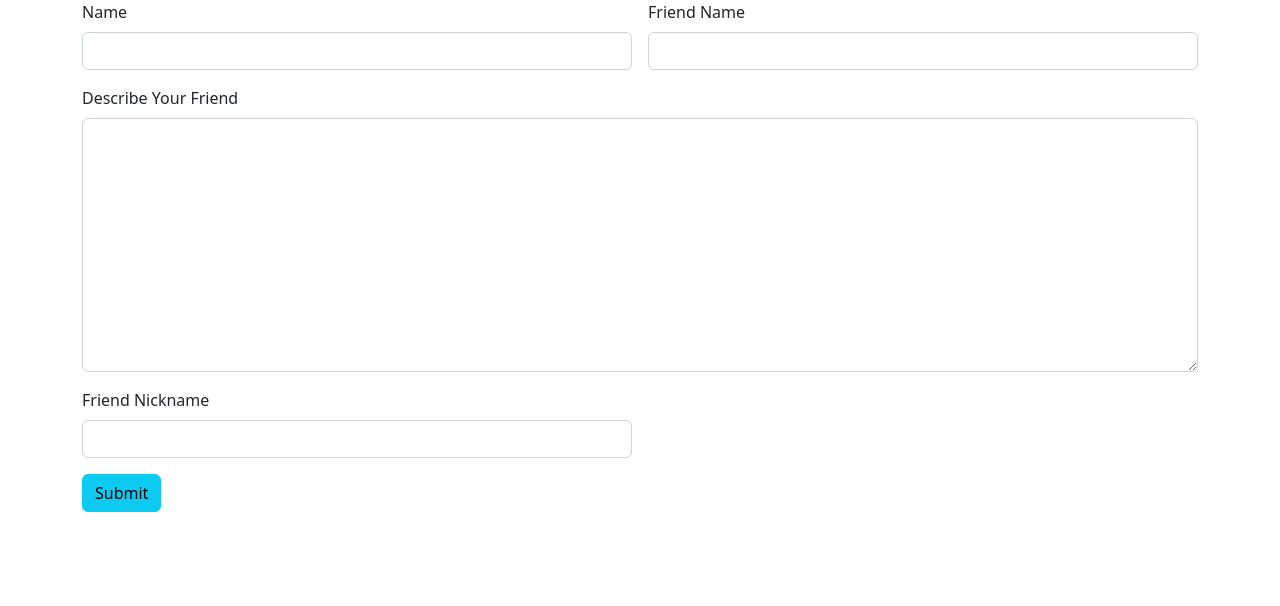
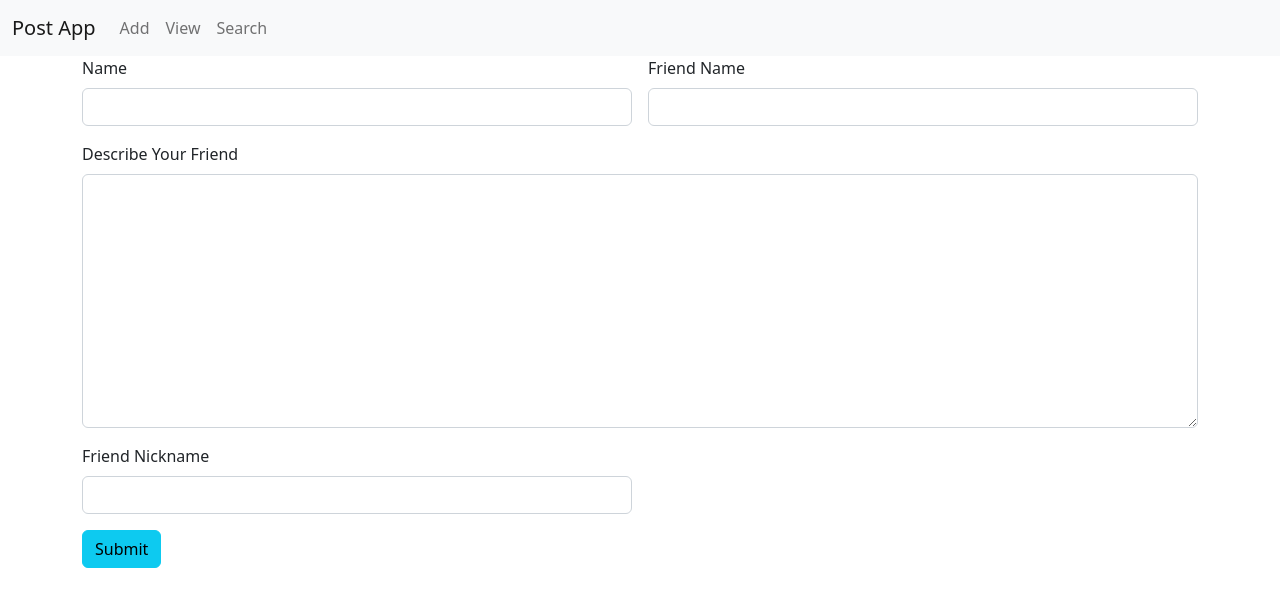
Before and after one commit to Asiyacm/Friend-Angular-App, an Angular app: page / in a window 1280 px wide. Shown: the top 606 px of the page. Built offline with nearby package versions, Linux system fonts and the light colour scheme.

Commit message:
navbar commit

```diff
--- a/src/app/add-friend/add-friend.component.html
+++ b/src/app/add-friend/add-friend.component.html
@@ -1,4 +1,4 @@
-<router-outlet></router-outlet>
+<app-navigationbar></app-navigationbar>
 
 <div class="container">
     <div class="row">
--- a/src/app/app.module.ts
+++ b/src/app/app.module.ts
@@ -7,6 +7,7 @@
 import { ViewFriendComponent } from './view-friend/view-friend.component';
 import { SearchFriendComponent } from './search-friend/search-friend.component';
 import { RouterModule, Routes } from '@angular/router';
+import { NavigationbarComponent } from './navigationbar/navigationbar.component';
 
 
 const myRoute:Routes=[
@@ -30,7 +31,8 @@
     AppComponent,
     AddFriendComponent,
     ViewFriendComponent,
-    SearchFriendComponent
+    SearchFriendComponent,
+    NavigationbarComponent
   ],
   imports: [
     BrowserModule,
--- /dev/null
+++ b/src/app/navigationbar/navigationbar.component.html
@@ -0,0 +1,23 @@
+<nav class="navbar navbar-expand-lg bg-light">
+    <div class="container-fluid">
+      <a class="navbar-brand" routerLink="#">Post App</a>
+      <button class="navbar-toggler" type="button" data-bs-toggle="collapse" data-bs-target="#navbarNav" aria-controls="navbarNav" aria-expanded="false" aria-label="Toggle navigation">
+        <span class="navbar-toggler-icon"></span>
+      </button>
+      <div class="collapse navbar-collapse" id="navbarNav">
+        <ul class="navbar-nav">
+
+            <li>
+            <a class="nav-link" routerLink="/">Add</a>
+          </li>
+          <li>
+            <a class="nav-link" routerLink="/viewFriend">View</a>
+          </li>
+          <li>
+            <a class="nav-link" routerLink="/searchFriend">Search</a>
+          </li>
+
+        </ul>
+      </div>
+    </div>
+  </nav>
--- a/src/app/search-friend/search-friend.component.html
+++ b/src/app/search-friend/search-friend.component.html
@@ -1,3 +1,4 @@
+<app-navigationbar></app-navigationbar>
 <div class="container">
     <div class="row">
         <div class="col col-12 col-sm-12 col-md-12 col-lg-12 col-xl-12 col-xxl-12">
--- a/src/app/view-friend/view-friend.component.html
+++ b/src/app/view-friend/view-friend.component.html
@@ -1,4 +1,4 @@
-<router-outlet></router-outlet>
+<app-navigationbar></app-navigationbar>
 
 
 <div class="container">
```
Also changed, not shown: src/app/navigationbar/navigationbar.component.ts (added, +10 -0 lines), src/app/navigationbar/navigationbar.component.css (added).
